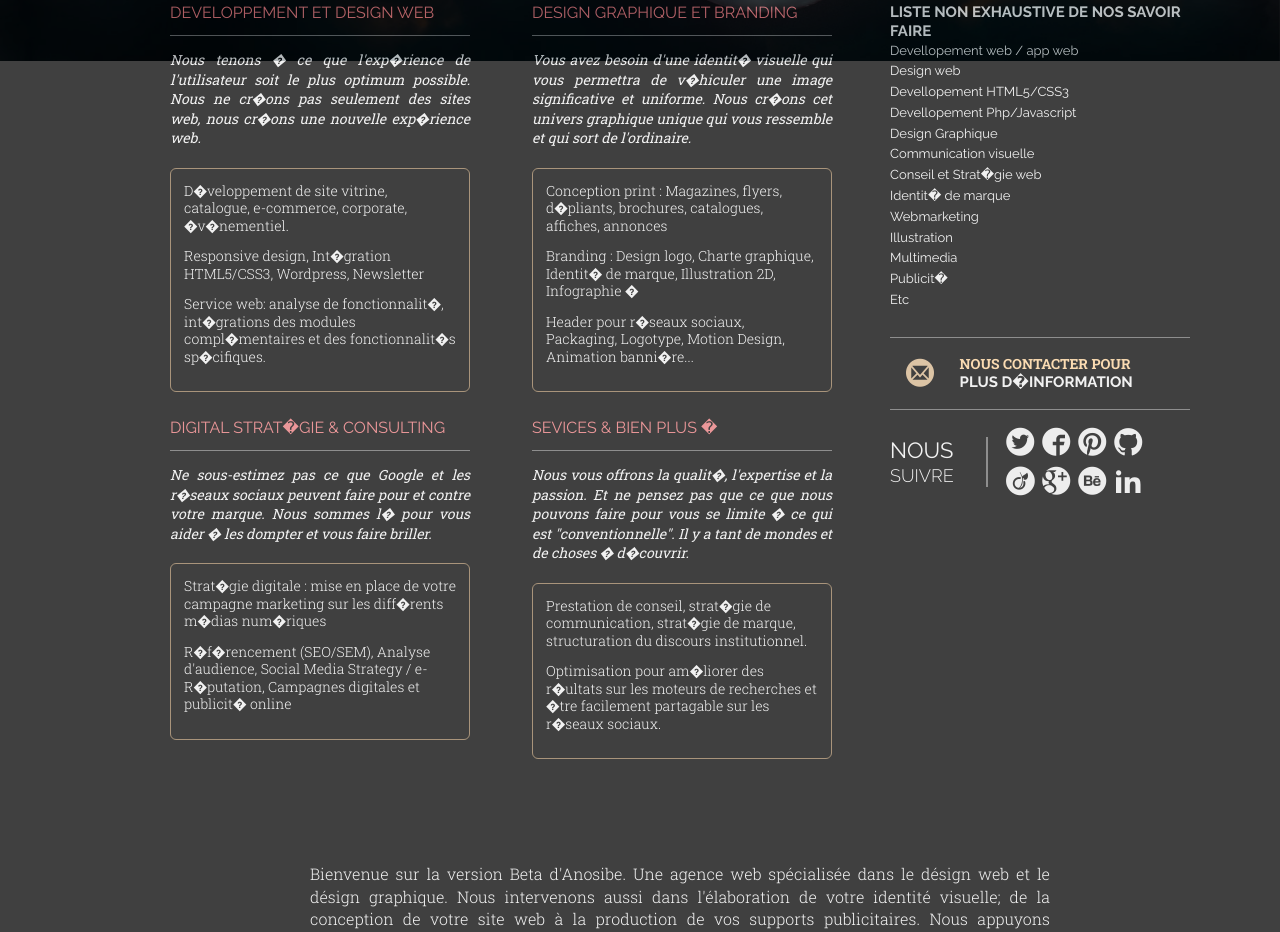
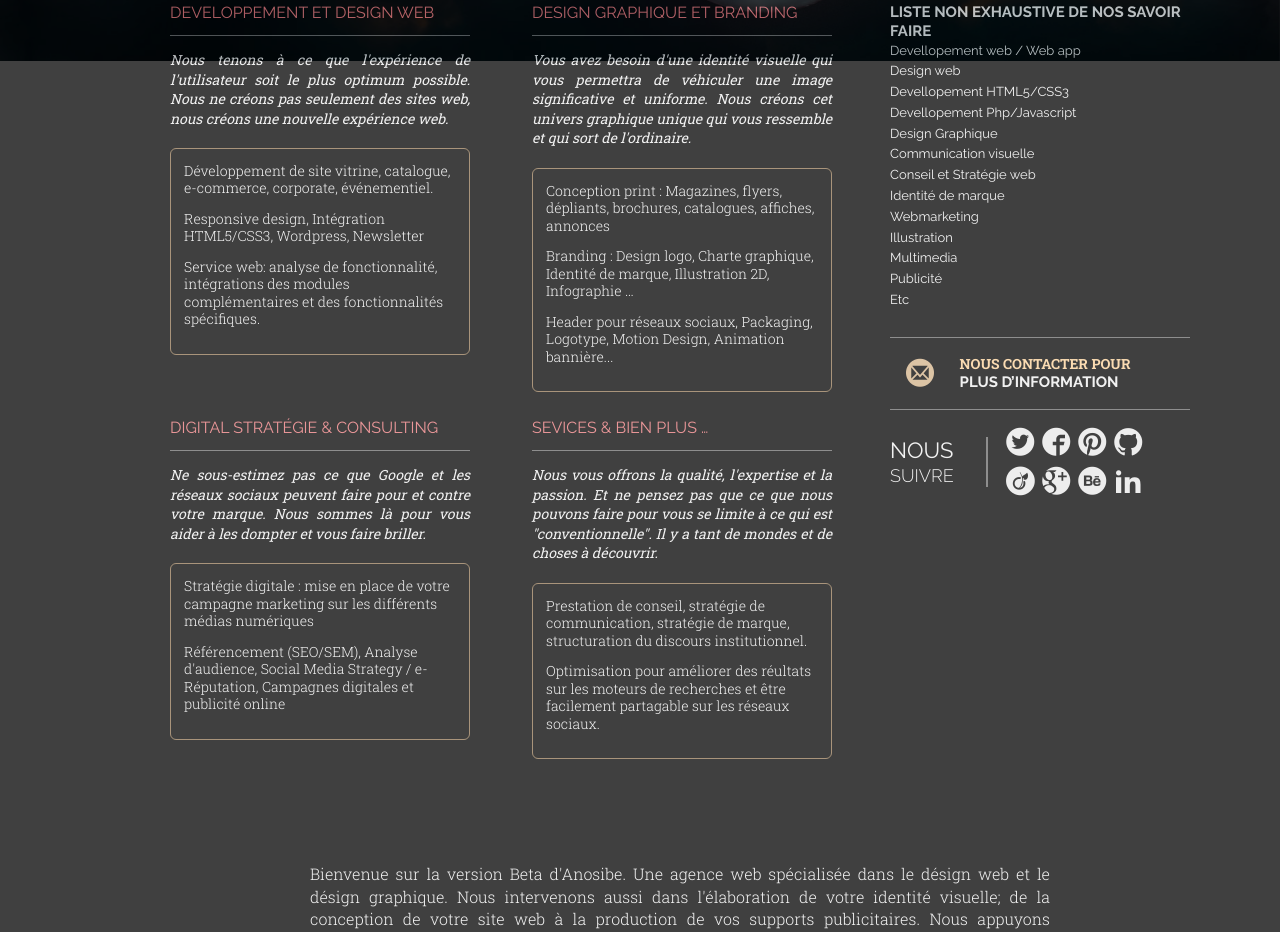
Before and after one commit to Anosibe/anosibe.github.io, a plain HTML site: page index.html in a window 1280 px wide. Shown: the part 819-1751 px from the top of the page. Drawn offline with nearby package versions, Linux system fonts and the light colour scheme; files whose address does not match are found by name.

Commit message:
utf8 bug fix

```diff
--- a/index.html
+++ b/index.html
@@ -9,7 +9,6 @@
     <title itemprop="name">Anosibe Studio - Valorisons Votre identité - Confiez-nous vos projets</title>
     <meta name="description" content="Anosibe Studio réalise tous vos projets graphique et Web. Nous mettons à votre disposition, les ternières techniques et technologies dans la conception de votre site internet et/ou visuel Graphique (animation, bannière...)"/>
     <link rel="stylesheet" href="style.css"/>
-    <link rel="stylesheet" href="onepage-scroll.css"/>
   </head>
   <body><!--[if lt IE 8]>
     <p class="browsehappy alcenter">
@@ -51,18 +50,18 @@
               <article>
                 <header>
                   <h1 class="service__title">Developpement et Design web</h1>
-                  <p class="service__desc">Nous tenons � ce que l'exp�rience de l'utilisateur soit le plus optimum possible. Nous ne cr�ons pas seulement des sites web, nous cr�ons une nouvelle exp�rience web.</p>
+                  <p class="service__desc">Nous tenons à ce que l'expérience de l'utilisateur soit le plus optimum possible. Nous ne créons pas seulement des sites web, nous créons une nouvelle expérience web.</p>
                 </header>
                 <div class="service__content">
                   <ul class="service__list">
                     <li>
-                      <h2 class="service__list-title">D�veloppement de site vitrine, catalogue, e-commerce, corporate, �v�nementiel.</h2><br/>
+                      <h2 class="service__list-title">Développement de site vitrine, catalogue, e-commerce, corporate, événementiel.</h2><br/>
                     </li>
                     <li>
-                      <h2 class="service__list-title">Responsive design, Int�gration HTML5/CSS3, Wordpress, Newsletter</h2><br/>
+                      <h2 class="service__list-title">Responsive design, Intégration HTML5/CSS3, Wordpress, Newsletter</h2><br/>
                     </li>
                     <li>
-                      <h2 class="service__list-title">Service web: analyse de fonctionnalit�, int�grations des modules compl�mentaires et des fonctionnalit�s sp�cifiques.</h2><br/>
+                      <h2 class="service__list-title">Service web: analyse de fonctionnalité, intégrations des modules complémentaires et des fonctionnalités spécifiques.</h2><br/>
                     </li>
                   </ul>
                 </div>
@@ -72,18 +71,18 @@
               <article>
                 <header>
                   <h1 class="service__title">Design graphique et branding</h1>
-                  <p class="service__desc">Vous avez besoin d'une identit� visuelle qui vous permettra de v�hiculer une image significative et uniforme. Nous cr�ons cet univers graphique unique qui vous ressemble et qui sort de l'ordinaire.</p>
+                  <p class="service__desc">Vous avez besoin d'une identité visuelle qui vous permettra de véhiculer une image significative et uniforme. Nous créons cet univers graphique unique qui vous ressemble et qui sort de l'ordinaire.</p>
                 </header>
                 <div class="service__content">
                   <ul>
                     <li>
-                      <h2 class="service__list-title">Conception print : Magazines, flyers, d�pliants, brochures, catalogues, affiches, annonces</h2><br/>
+                      <h2 class="service__list-title">Conception print : Magazines, flyers, dépliants, brochures, catalogues, affiches, annonces</h2><br/>
                     </li>
                     <li>
-                      <h2 class="service__list-title">Branding : Design logo, Charte graphique, Identit� de marque, Illustration 2D, Infographie �</h2><br/>
+                      <h2 class="service__list-title">Branding : Design logo, Charte graphique, Identité de marque, Illustration 2D, Infographie …</h2><br/>
                     </li>
                     <li>
-                      <h2 class="service__list-title">Header pour r�seaux sociaux, Packaging, Logotype, Motion Design, Animation banni�re...</h2><br/>
+                      <h2 class="service__list-title">Header pour réseaux sociaux, Packaging, Logotype, Motion Design, Animation bannière...</h2><br/>
                     </li>
                   </ul>
                 </div>
@@ -92,16 +91,16 @@
             <div class="card">
               <article>
                 <header>
-                  <h1 class="service__title">Digital strat�gie & consulting</h1>
-                  <p class="service__desc">Ne sous-estimez pas ce que Google et les r�seaux sociaux peuvent faire pour et contre votre marque. Nous sommes l� pour vous aider � les dompter et vous faire briller.</p>
+                  <h1 class="service__title">Digital stratégie & consulting</h1>
+                  <p class="service__desc">Ne sous-estimez pas ce que Google et les réseaux sociaux peuvent faire pour et contre votre marque. Nous sommes là pour vous aider à les dompter et vous faire briller.</p>
                 </header>
                 <div class="service__content">
                   <ul>
                     <li>
-                      <h2 class="service__list-title">Strat�gie digitale : mise en place de votre campagne marketing sur les diff�rents m�dias num�riques</h2><br/>
+                      <h2 class="service__list-title">Stratégie digitale : mise en place de votre campagne marketing sur les différents médias numériques</h2><br/>
                     </li>
                     <li>
-                      <h2 class="service__list-title">R�f�rencement (SEO/SEM), Analyse d'audience, Social Media Strategy / e-R�putation, Campagnes digitales et publicit� online</h2><br/>
+                      <h2 class="service__list-title">Référencement (SEO/SEM), Analyse d'audience, Social Media Strategy / e-Réputation, Campagnes digitales et publicité online</h2><br/>
                     </li>
                   </ul>
                 </div>
@@ -110,16 +109,16 @@
             <div class="card">
               <article>
                 <header>
-                  <h1 class="service__title">Sevices & bien plus �</h1>
-                  <p class="service__desc">Nous vous offrons la qualit�, l'expertise et la passion. Et ne pensez pas que ce que nous pouvons faire pour vous se limite � ce qui est "conventionnelle". Il y a tant de mondes et de choses � d�couvrir.</p>
+                  <h1 class="service__title">Sevices & bien plus …</h1>
+                  <p class="service__desc">Nous vous offrons la qualité, l'expertise et la passion. Et ne pensez pas que ce que nous pouvons faire pour vous se limite à ce qui est "conventionnelle". Il y a tant de mondes et de choses à découvrir.</p>
                 </header>
                 <div class="service__content">
                   <ul>
                     <li>
-                      <h2 class="service__list-title">Prestation de conseil, strat�gie de communication, strat�gie de marque, structuration du discours institutionnel.</h2><br/>
+                      <h2 class="service__list-title">Prestation de conseil, stratégie de communication, stratégie de marque, structuration du discours institutionnel.</h2><br/>
                     </li>
                     <li>
-                      <h2 class="service__list-title">Optimisation pour am�liorer des r�ultats sur les moteurs de recherches et �tre facilement partagable sur les r�seaux sociaux.</h2><br/>
+                      <h2 class="service__list-title">Optimisation pour améliorer des réultats sur les moteurs de recherches et être facilement partagable sur les réseaux sociaux.</h2><br/>
                     </li>
                   </ul>
                 </div>
@@ -133,25 +132,25 @@
               </header>
               <div>
                 <ul>
-                  <li itemprop="offer" class="skill__item">Devellopement web / app web</li>
+                  <li itemprop="offer" class="skill__item">Devellopement web / Web app</li>
                   <li itemprop="offer" class="skill__item">Design web</li>
                   <li itemprop="offer" class="skill__item">Devellopement HTML5/CSS3</li>
                   <li itemprop="offer" class="skill__item">Devellopement Php/Javascript</li>
                   <li itemprop="offer" class="skill__item">Design Graphique</li>
                   <li itemprop="offer" class="skill__item">Communication visuelle</li>
-                  <li itemprop="offer" class="skill__item">Conseil et Strat�gie web</li>
-                  <li itemprop="offer" class="skill__item">Identit� de marque</li>
+                  <li itemprop="offer" class="skill__item">Conseil et Stratégie web</li>
+                  <li itemprop="offer" class="skill__item">Identité de marque</li>
                   <li itemprop="offer" class="skill__item">Webmarketing</li>
                   <li itemprop="offer" class="skill__item">Illustration</li>
                   <li itemprop="offer" class="skill__item">Multimedia</li>
-                  <li itemprop="offer" class="skill__item">Publicit�</li>
+                  <li itemprop="offer" class="skill__item">Publicité</li>
                   <li itemprop="offer" class="skill__item">Etc</li>
                 </ul>
               </div>
             </div>
             <div class="contact"><a href="mailto:anosibestudio@gamil.com" target="_blank">
                 <div class="contact__action"><span class="contact__ico"><i class="ico_mail-alt"></i></span>
-                  <h1 class="contact__title">Nous contacter pour </br> plus D�information</h1>
+                  <h1 class="contact__title">Nous contacter pour </br> plus D’information</h1>
                 </div></a>
               <div class="follow">
                 <h1 class="follow__title">Nous </br> Suivre</h1>
```
